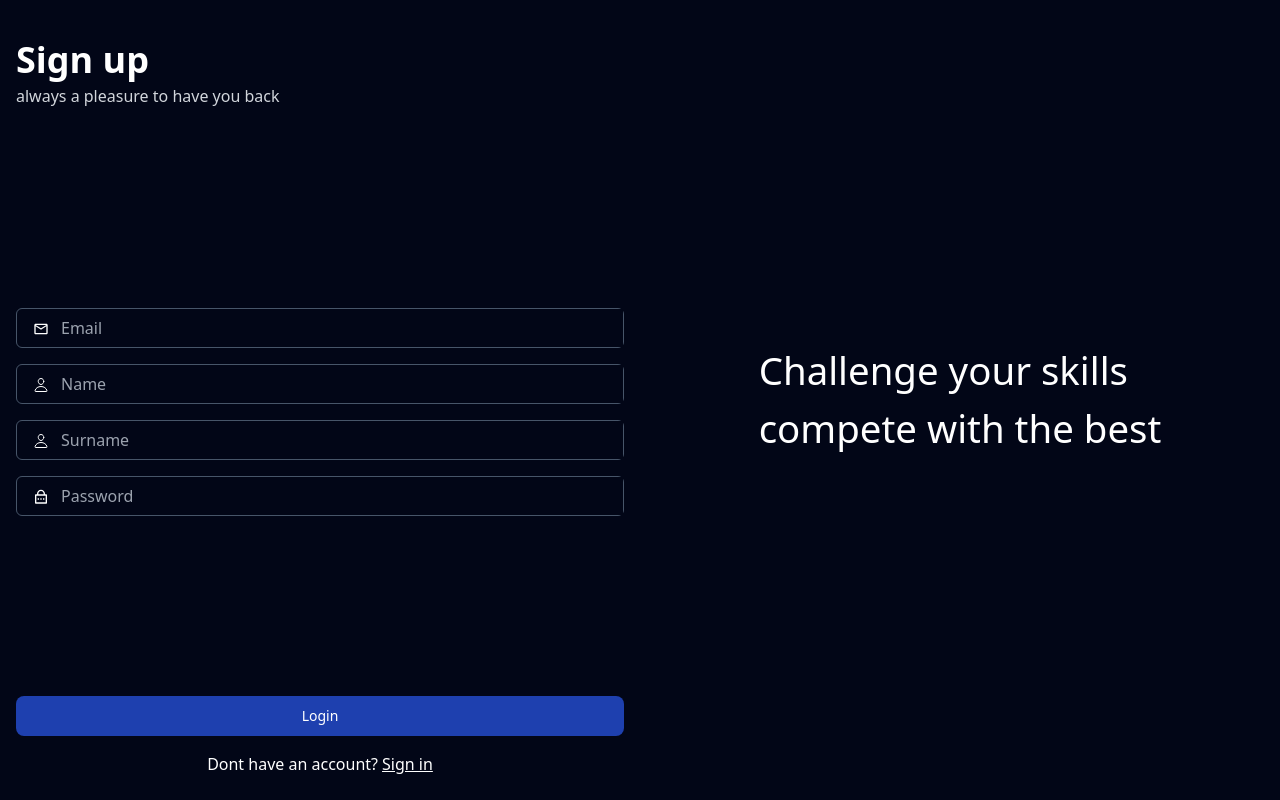
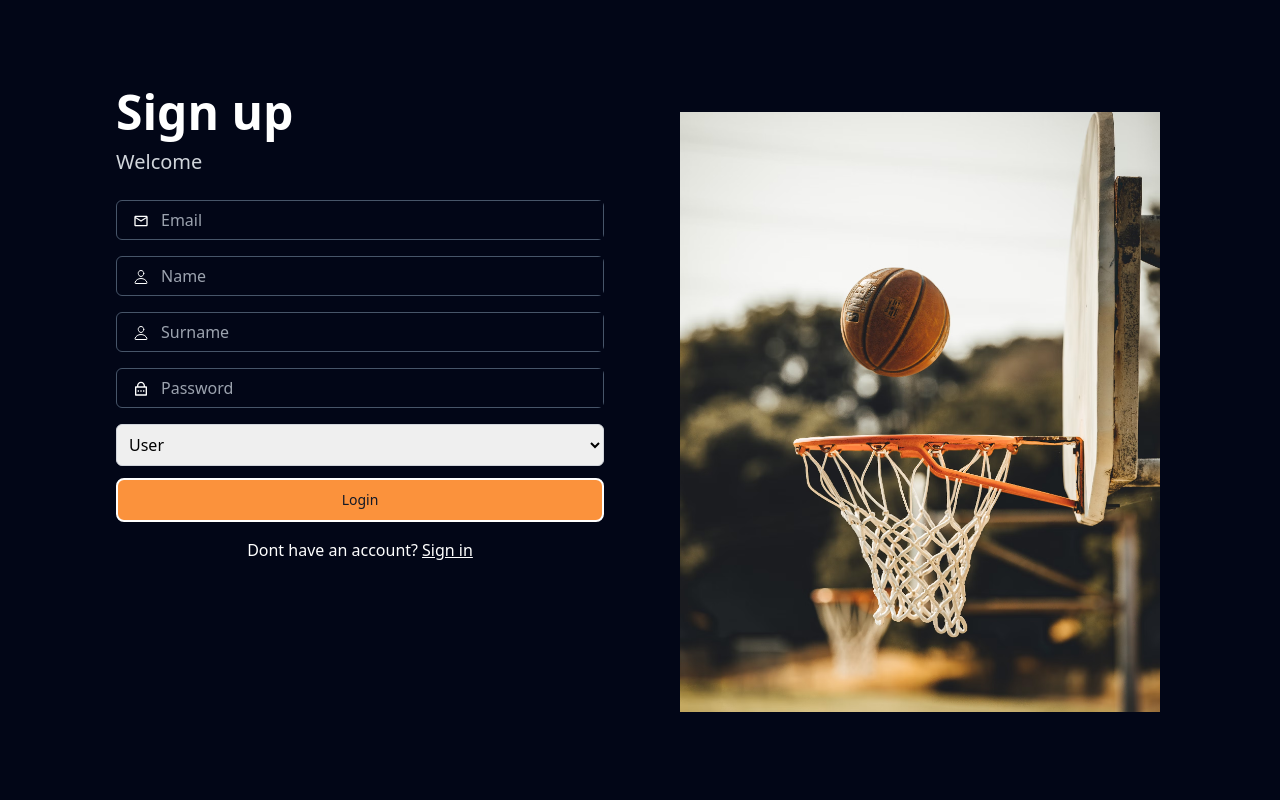
Before and after one commit to KUMAIL261103/Odoo_Combat, a React (Vite) app in the folder frontend/: page /signup in a window 1280 px wide. Built offline with nearby package versions, Linux system fonts and the light colour scheme; the HTML template or start-up script is replaced by a standard one.

Commit message:
added styles to signin signup pages

```diff
--- a/frontend/src/components/LoginButton.jsx
+++ b/frontend/src/components/LoginButton.jsx
@@ -1,5 +1,10 @@
-export function LoginButton({label, onClick}) {
-    return <button onClick={onClick} type="button" className="w-full text-white bg-blue-800 hover:bg-gray-900 focus:outline-none focus:ring-gray-300 font-medium rounded-lg text-sm px-5 py-2.5 me-2 mb-2">
-        {label}
+export function LoginButton({ label, onClick }) {
+  return (
+    <button
+      onClick={onClick}
+      type="button"
+      className="w-full text-gray-900 bg-orange-400 border-2 border-white hover:bg-orange-900 focus:outline-none focus:ring-gray-300 hover:text-white font-medium rounded-lg text-sm px-5 py-2.5 me-2 mb-2">
+      {label}
     </button>
+  );
 }
--- a/frontend/src/components/LoginHeading.jsx
+++ b/frontend/src/components/LoginHeading.jsx
@@ -1,5 +1,5 @@
 export function LoginHeading({label}) {
-    return <div className="font-bold text-4xl pt-6 text-white">
+    return <div className="font-bold text-5xl pt-6 pb-2 text-white">
         {label}
     </div>
 }
--- a/frontend/src/components/LoginInputBox.jsx
+++ b/frontend/src/components/LoginInputBox.jsx
@@ -1,12 +1,15 @@
-export function LoginInputBox({placeholder, icon}) {
-    return (
-        <div className="mt-5"> {/* Add mt-4 class for margin-top */}
-            <div className="flex justify-start h-10 border rounded-md border-slate-600 pl-4">
-                <div className="py-3">
-                    {icon}
-                </div>
-                <input placeholder={placeholder} className="pl-3 bg-slate-950 w-full" />
-            </div>
-        </div>
-    );
+export function LoginInputBox({ placeholder, icon }) {
+  return (
+    <div className="mt-5">
+      {" "}
+      {/* Add mt-4 class for margin-top */}
+      <div className="flex justify-start h-10 border rounded-md border-slate-600 pl-4">
+        <div className="py-3">{icon}</div>
+        <input
+          placeholder={placeholder}
+          className="pl-3 active:border-0 focus:text-white text-white    bg-slate-950 w-full"
+        />
+      </div>
+    </div>
+  );
 }
--- a/frontend/src/components/LoginSubHeading.jsx
+++ b/frontend/src/components/LoginSubHeading.jsx
@@ -1,5 +1,5 @@
 export function LoginSubHeading({label}) {
-    return <div className="text-gray-300 mt-1">
+    return <div className="text-gray-300 text-xl mt-1">
         {label}
     </div>
 }
--- a/frontend/src/components/UserNavbar.jsx
+++ b/frontend/src/components/UserNavbar.jsx
@@ -25,7 +25,7 @@ export default function UserNavbar({ label1, label2, label3, label4 }) {
             </a>
           </div>
           {/* Login/Signin */}
-          <div className="text-[1.5vw] flex items-center  text-white">
+          <div className="text-[1.5vw] flex items-center text-white">
             <button className="border border-light-green px-[2vw] py-[1vh] rounded-xl hover:bg-light-green hover:text-black">
               Sign In
             </button>
--- a/frontend/src/pages/Signin.jsx
+++ b/frontend/src/pages/Signin.jsx
@@ -1,45 +1,51 @@
 import { LoginBottomWarning } from "../components/LoginBottomWarning";
 import { LoginButton } from "../components/LoginButton";
-import { LoginHeading } from "../components/LoginHeading"
-import { LoginInputBox } from "../components/LoginInputBox"
-import { LoginSubHeading } from "../components/LoginSubHeading"
+import { LoginHeading } from "../components/LoginHeading";
+import { LoginInputBox } from "../components/LoginInputBox";
+import { LoginSubHeading } from "../components/LoginSubHeading";
 import { MdOutlineMail } from "react-icons/md";
 import { RiLockPasswordLine } from "react-icons/ri";
 
-
-
-
+import signinPageImg from "../assets/signinPage.avif";
 
 export const Signin = () => {
-    return <>
-    <div className="bg-slate-950 h-screen flex">
-        <div className="flex flex-col pt-20 w-1/2">
-        <div className="py-6 px-9 h-max justify-start">
-            <LoginHeading label={"Login"}/>
-            <LoginSubHeading label={"always a pleasure to have you back"}/>
+  return (
+    <>
+      <div className="bg-slate-950 h-screen pt-20 pl-20 pr-20 flex">
+        <div className="flex flex-col w-1/2  ">
+          <div className="pt-6 px-9 justify-start">
+            <LoginHeading label={"Login"} />
+            <LoginSubHeading label={"always a pleasure to have you back"} />
             <div className="mt-16">
-            <LoginInputBox placeholder="Email" icon={<MdOutlineMail color="white"/>}/>
-            <LoginInputBox placeholder="Password" icon={<RiLockPasswordLine color="white"/>}/>
+              <LoginInputBox
+                placeholder="Email"
+                icon={<MdOutlineMail color="white" />}
+              />
+              <LoginInputBox
+                placeholder="Password"
+                icon={<RiLockPasswordLine color="white" />}
+              />
             </div>
             <div className="mt-14">
-                <LoginButton label={"Login"} />
+              <LoginButton label={"Login"} />
             </div>
-            <LoginBottomWarning label={"Dont have an account?"}  buttonText={"Sign in"} to={"/signin"}/>
-
-            </div>
-
+            <LoginBottomWarning
+              label={"Dont have an account?"}
+              buttonText={"Sign in"}
+              to={"/signin"}
+            />
+          </div>
         </div>
-        <div className="w-1/2">
-            <div className="text-white text-4xl flex flex-col pt-28 pl-20">
-            <span>
-            Challenge your skills
-                </span>
-            <span>
-            compete with the best
-                </span>
-            </div>
+        <div className=" flex flex-col justify-center m-auto">
+          <div className=" flex items-center justify-center">
+            <img
+              src={signinPageImg}
+              alt="Landing Page"
+              className="w-[90%] h-[60%]  object-cover h-[70vh] w-[60vh] pb-10"
+            />
+          </div>
         </div>
-
-    </div>
+      </div>
     </>
-}
+  );
+};
--- a/frontend/src/pages/Signup.jsx
+++ b/frontend/src/pages/Signup.jsx
@@ -1,40 +1,65 @@
-
 import { LoginBottomWarning } from "../components/LoginBottomWarning";
-import { LoginButton } from "../components/LoginButton"
-import { LoginHeading } from "../components/LoginHeading"
-import { LoginInputBox } from "../components/LoginInputBox"
-import { LoginSubHeading } from "../components/LoginSubHeading"
+import { LoginButton } from "../components/LoginButton";
+import { LoginHeading } from "../components/LoginHeading";
+import { LoginInputBox } from "../components/LoginInputBox";
+import { LoginSubHeading } from "../components/LoginSubHeading";
 import { MdOutlineMail } from "react-icons/md";
 import { RiLockPasswordLine } from "react-icons/ri";
 import { IoPersonOutline } from "react-icons/io5";
 
+import signinPageImg from "../assets/signinPage.avif";
+
 export const Signup = () => {
   return (
-        <div className="bg-slate-950 h-screen flex flex-col overflow-hidden">
-            <div className="flex flex-1">
-                <div className="flex flex-col justify-between w-1/2 p-4">
-                    <div>
+    <>
+      <div className="bg-slate-950 flex h-screen pt-16 pl-20 pr-20   ">
+        <div className="flex flex-col w-1/2">
+          <div className=" px-9 justify-start">
             <LoginHeading label={"Sign up"} />
-                        <LoginSubHeading label={"always a pleasure to have you back"} />
+            <LoginSubHeading label={"Welcome"} />
+
+            <div className="mt-1 flex flex-col space-y-4">
+              <LoginInputBox
+                placeholder="Email"
+                icon={<MdOutlineMail color="white" />}
+              />
+              <LoginInputBox
+                placeholder="Name"
+                icon={<IoPersonOutline color="white" />}
+              />
+              <LoginInputBox
+                placeholder="Surname"
+                icon={<IoPersonOutline color="white" />}
+              />
+              <LoginInputBox
+                placeholder="Password"
+                icon={<RiLockPasswordLine color="white" />}
+              />
+              <select className="block w-full p-2 border border-gray-300 rounded-md outline-none focus:ring-0">
+                <option value="option1">User</option>
+                <option value="option2">Manager</option>
+                <option value="option3">Authority</option>
+              </select>
             </div>
-                    <div className="flex flex-col space-y-4">
-                        <LoginInputBox placeholder="Email" icon={<MdOutlineMail color="white" />} />
-                        <LoginInputBox placeholder="Name" icon={<IoPersonOutline color="white" />} />
-                        <LoginInputBox placeholder="Surname" icon={<IoPersonOutline color="white" />} />
-                        <LoginInputBox placeholder="Password" icon={<RiLockPasswordLine color="white" />} />
-                    </div>
-                    <div>
+            <div className="mt-3">
               <LoginButton label={"Login"} />
-                        <LoginBottomWarning label={"Dont have an account?"} buttonText={"Sign in"} to={"/signin"} />
-                    </div>
-                </div>
-                <div className="w-1/2 flex items-center justify-center">
-                    <div className="text-white text-[3vw] flex flex-col">
-                        <span>Challenge your skills</span>
-                        <span>compete with the best</span>
+              <LoginBottomWarning
+                label={"Dont have an account?"}
+                buttonText={"Sign in"}
+                to={"/signin"}
+              />
             </div>
           </div>
         </div>
+        <div className=" flex flex-col m-auto justify-center">
+          {" "}
+          <img
+            src={signinPageImg}
+            alt="Landing Page"
+            className="  object-cover h-[80vh] w-[60vh] pb-10"
+          />
         </div>
+      </div>
+    </>
   );
-}
+};
```
Also changed, not shown: frontend/src/assets/signinPage.avif (added), frontend/src/assets/signinPageImg.jpg (added). Lines whose indentation alone changed are shown as unchanged.
